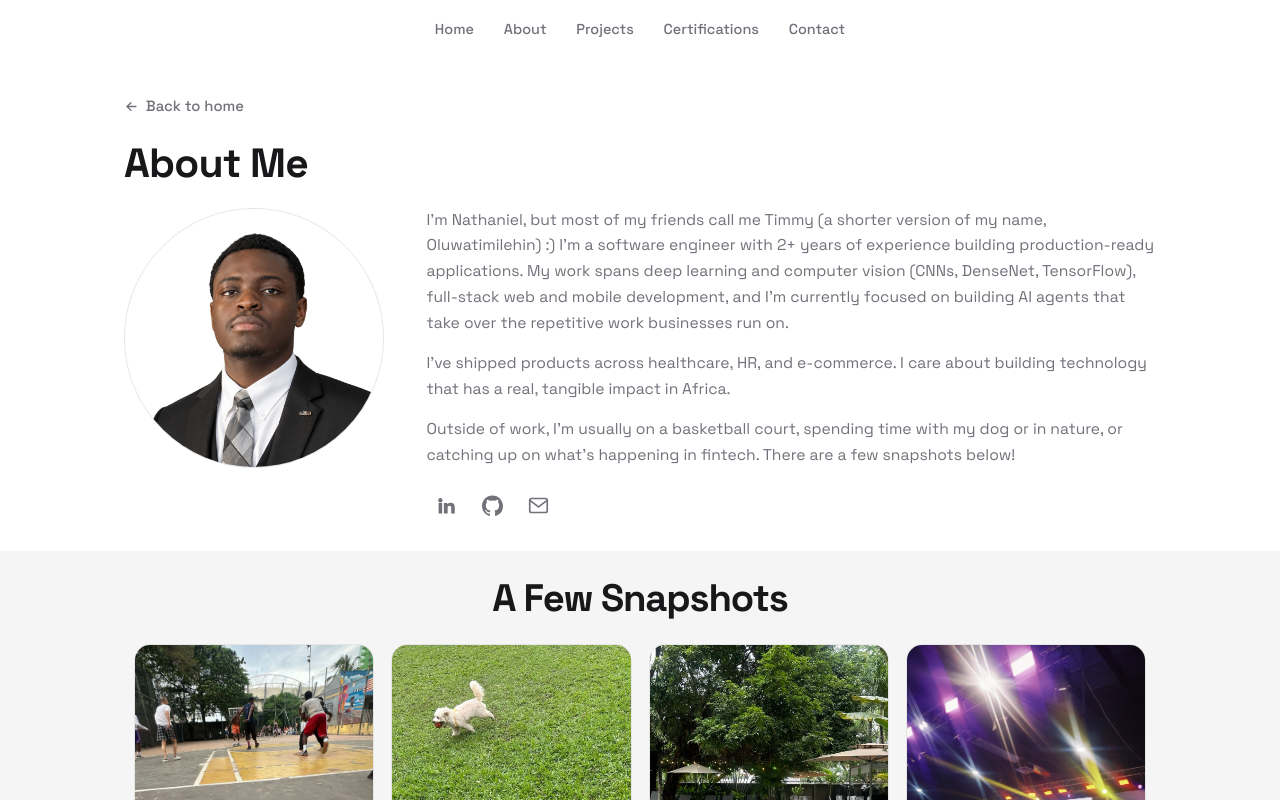
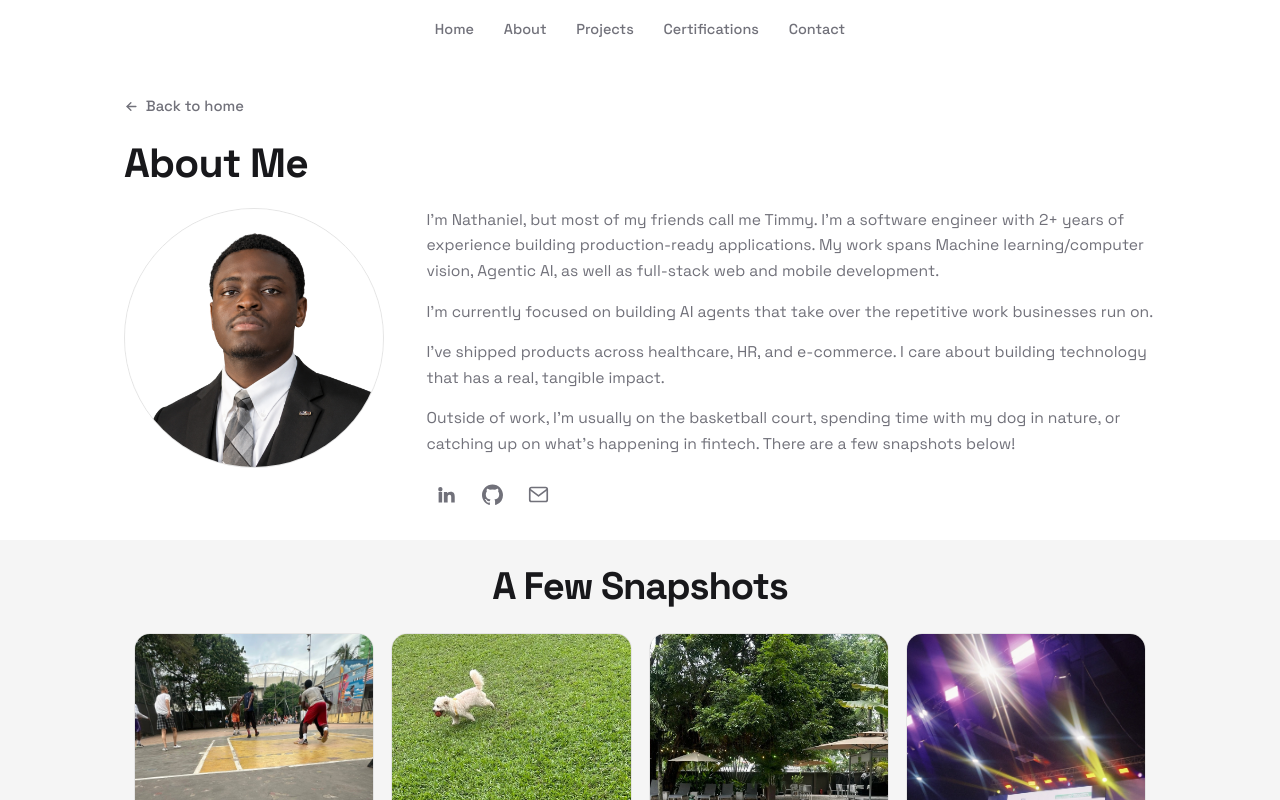
Before and after one commit to Timmynathan/portfolio, a Next.js app: page /about in a window 1280 px wide. Shown: the top 800 px of the page. Built offline with nearby package versions, Linux system fonts and the light colour scheme.

Commit message:
Update About page bio text
Co-Authored-By: Claude Opus 5 (1M context) <noreply@anthropic.com>

```diff
--- a/app/about/page.tsx
+++ b/app/about/page.tsx
@@ -44,18 +44,20 @@ export default function AboutPage() {
               <div className="about-hero-text">
 
                 <p className="about-bio">
-                  I&apos;m Nathaniel, but most of my friends call me Timmy (a shorter version of my name,
-                  Oluwatimilehin) :) I&apos;m a software engineer with 2+ years of experience building
-                  production-ready applications. My work spans deep learning and computer vision (CNNs,
-                  DenseNet, TensorFlow), full-stack web and mobile development, and I&apos;m currently
-                  focused on building AI agents that take over the repetitive work businesses run on.
+                  I&apos;m Nathaniel, but most of my friends call me Timmy. I&apos;m a software engineer with
+                  2+ years of experience building production-ready applications. My work spans Machine
+                  learning/computer vision, Agentic AI, as well as full-stack web and mobile development.
+                </p>
+                <p className="about-bio">
+                  I&apos;m currently focused on building AI agents that take over the repetitive work
+                  businesses run on.
                 </p>
                 <p className="about-bio">
                   I&apos;ve shipped products across healthcare, HR, and e-commerce. I care about building
-                  technology that has a real, tangible impact in Africa.
+                  technology that has a real, tangible impact.
                 </p>
                 <p className="about-bio">
-                  Outside of work, I&apos;m usually on a basketball court, spending time with my dog or in
+                  Outside of work, I&apos;m usually on the basketball court, spending time with my dog in
                   nature, or catching up on what&apos;s happening in fintech. There are a few snapshots
                   below!
                 </p>
```
